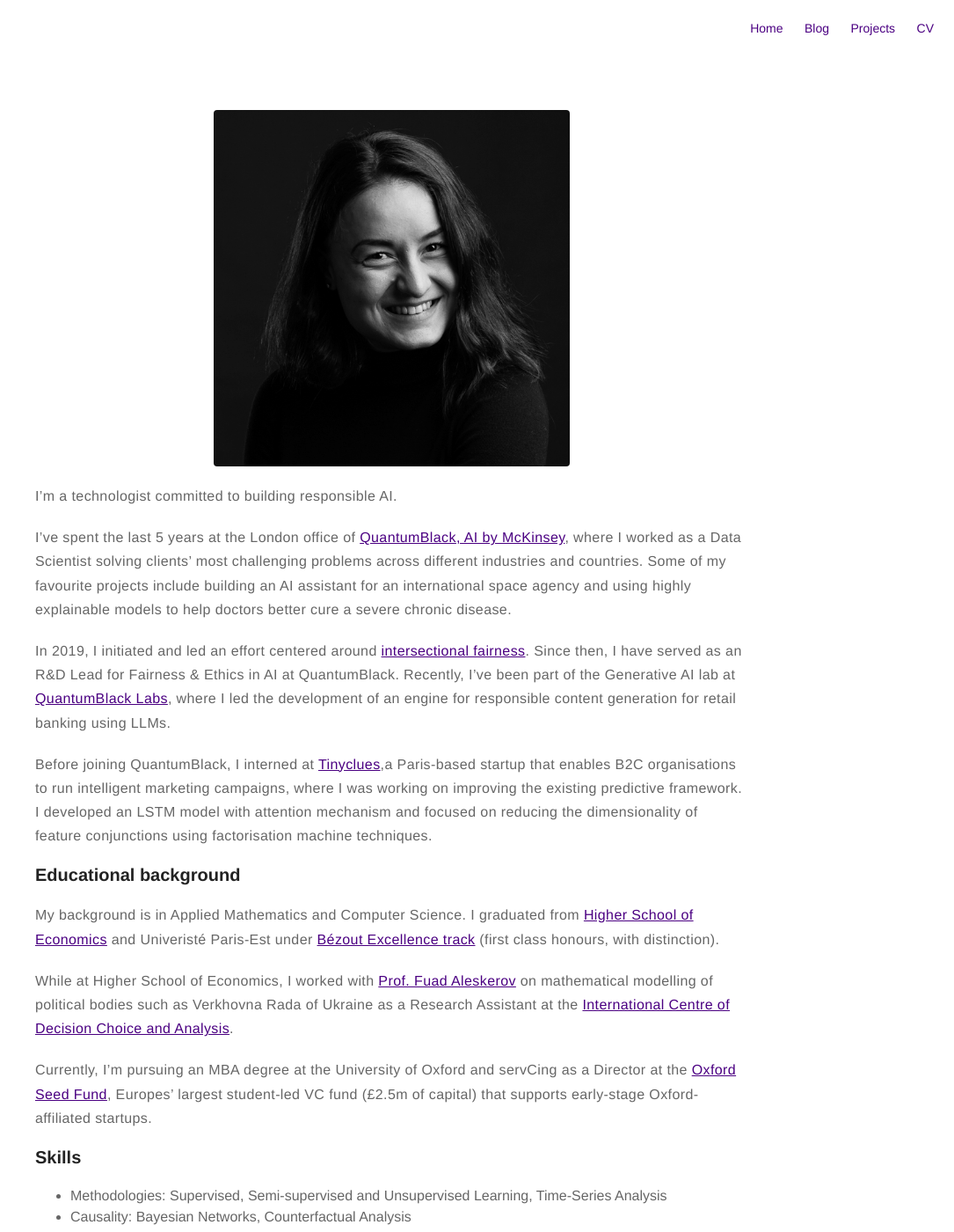
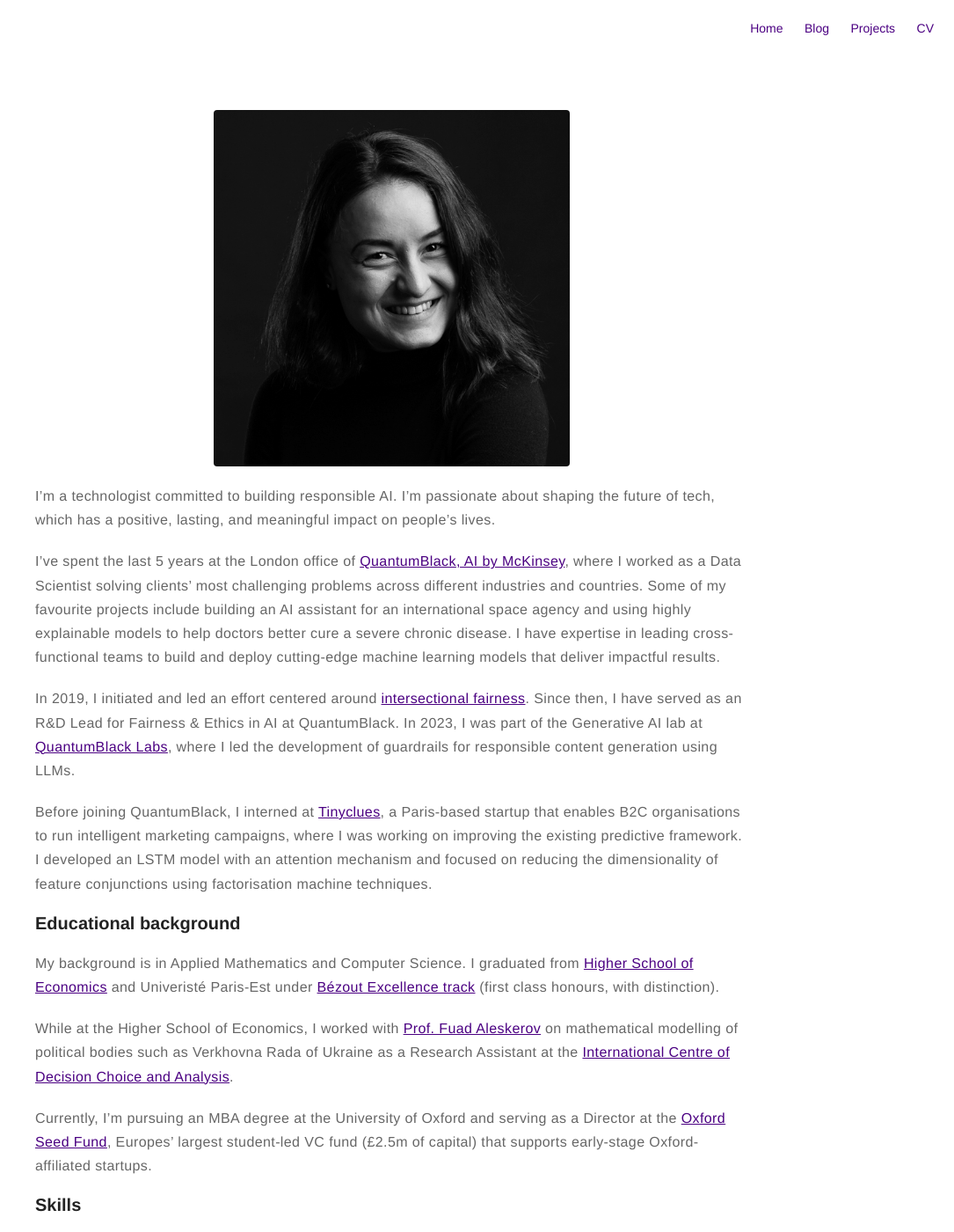
Before and after one commit to vikoliinyk/vikoliinyk.github.io, a Jekyll site: the page built from about.md, in a window 1280 px wide and 1400 px high. Shown: the whole window at 88% size, without its empty margins (195-1280 px from the left). Built offline with Jekyll 4.4.1, drawn with Linux system fonts in a browser that asks for light colours; nearby versions of some CDN libraries.

Commit message:
Update about.md

```diff
--- a/about.md
+++ b/about.md
@@ -4,20 +4,21 @@ layout: page
 ---
 ![Profile Image]({% if site.external-image %}{{ site.picture }}{% else %}{{ site.url }}/{{ site.picture }}{% endif %})
 
-I'm a technologist committed to building responsible AI.
+I'm a technologist committed to building responsible AI. I'm passionate about shaping the future of tech, which has a positive, lasting,  and meaningful impact on people's lives.
 
 I've spent the last 5 years at the London office of [QuantumBlack, AI by McKinsey](https://www.mckinsey.com/capabilities/quantumblack/how-we-help-clients), where I worked as a Data Scientist solving clients' most challenging problems across different industries and countries. Some of my favourite projects include building an AI assistant for an international space agency and using highly explainable models to help doctors better cure a severe chronic disease.
+I have expertise in leading cross-functional teams to build and deploy cutting-edge machine learning models that deliver impactful results.
 
-In 2019, I initiated and led an effort centered around [intersectional fairness](https://arxiv.org/abs/1911.01468). Since then, I have served as an R&D Lead for Fairness & Ethics in AI at QuantumBlack. Recently, I've been part of the Generative AI lab at [QuantumBlack Labs](https://www.mckinsey.com/capabilities/quantumblack/labs), where I led the development of an engine for responsible content generation for retail banking using LLMs.
+In 2019, I initiated and led an effort centered around [intersectional fairness](https://arxiv.org/abs/1911.01468). Since then, I have served as an R&D Lead for Fairness & Ethics in AI at QuantumBlack. In 2023, I was part of the Generative AI lab at [QuantumBlack Labs](https://www.mckinsey.com/capabilities/quantumblack/labs), where I led the development of guardrails for responsible content generation using LLMs.
 
-Before joining QuantumBlack, I interned at [Tinyclues](https://www.tinyclues.com/),a Paris-based startup that enables B2C organisations to run intelligent marketing campaigns, where I was working on improving the existing predictive framework. I developed an LSTM model with attention mechanism and focused on reducing the dimensionality of feature conjunctions using factorisation machine techniques.
+Before joining QuantumBlack, I interned at [Tinyclues](https://www.tinyclues.com/), a Paris-based startup that enables B2C organisations to run intelligent marketing campaigns, where I was working on improving the existing predictive framework. I developed an LSTM model with an attention mechanism and focused on reducing the dimensionality of feature conjunctions using factorisation machine techniques.
 
 <h3>Educational background</h3>
 My background is in Applied Mathematics and Computer Science. I graduated from [Higher School of Economics](https://cs.hse.ru/en/) and Univeristé Paris-Est under [Bézout Excellence track](https://labex-bezout.fr/masters-scholarships/) (first class honours, with distinction).
 
-While at Higher School of Economics, I worked with [Prof. Fuad Aleskerov](https://www.hse.ru/en/staff/faleskerov) on mathematical modelling of political bodies such as Verkhovna Rada of Ukraine as a Research Assistant at the [International Centre of Decision Choice and Analysis](https://www.hse.ru/en/DeCAn/).
+While at the Higher School of Economics, I worked with [Prof. Fuad Aleskerov](https://www.hse.ru/en/staff/faleskerov) on mathematical modelling of political bodies such as Verkhovna Rada of Ukraine as a Research Assistant at the [International Centre of Decision Choice and Analysis](https://www.hse.ru/en/DeCAn/).
 
-Currently, I'm pursuing an MBA degree at the University of Oxford and servCing as a Director at the [Oxford Seed Fund](https://www.sbs.ox.ac.uk/research/centres-and-initiatives/entrepreneurship-centre/oxford-seed-fund), Europes' largest student-led VC fund (£2.5m of capital) that supports early-stage Oxford-affiliated startups.
+Currently, I'm pursuing an MBA degree at the University of Oxford and serving as a Director at the [Oxford Seed Fund](https://www.sbs.ox.ac.uk/research/centres-and-initiatives/entrepreneurship-centre/oxford-seed-fund), Europes' largest student-led VC fund (£2.5m of capital) that supports early-stage Oxford-affiliated startups.
 
 <h3>Skills</h3>
 
```
